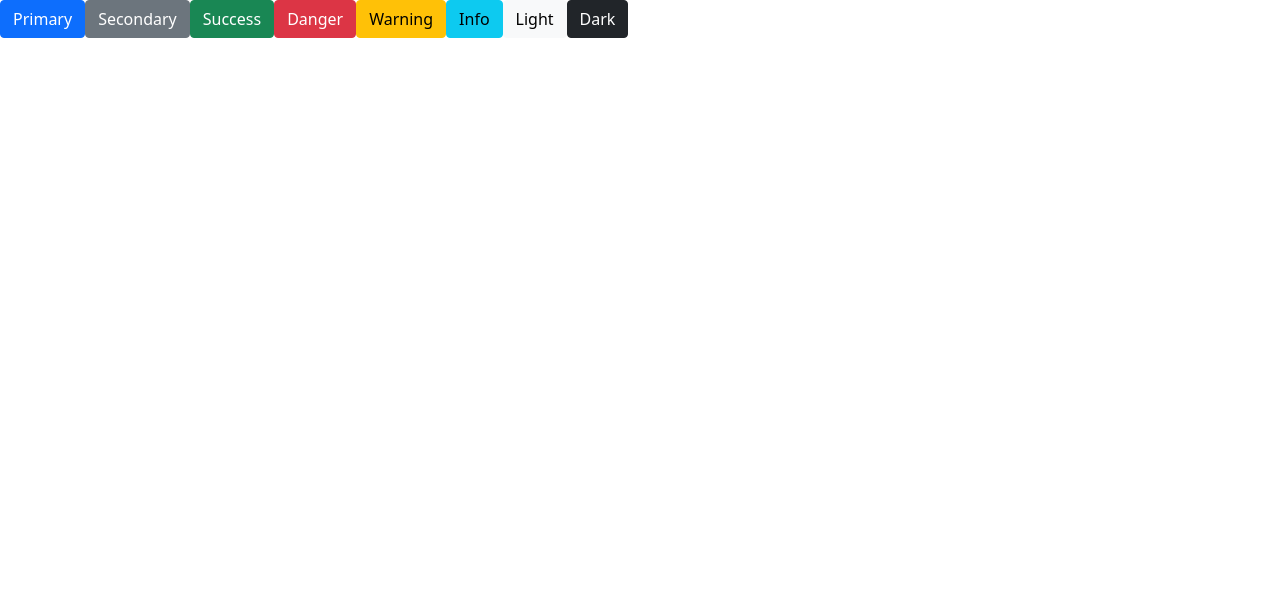
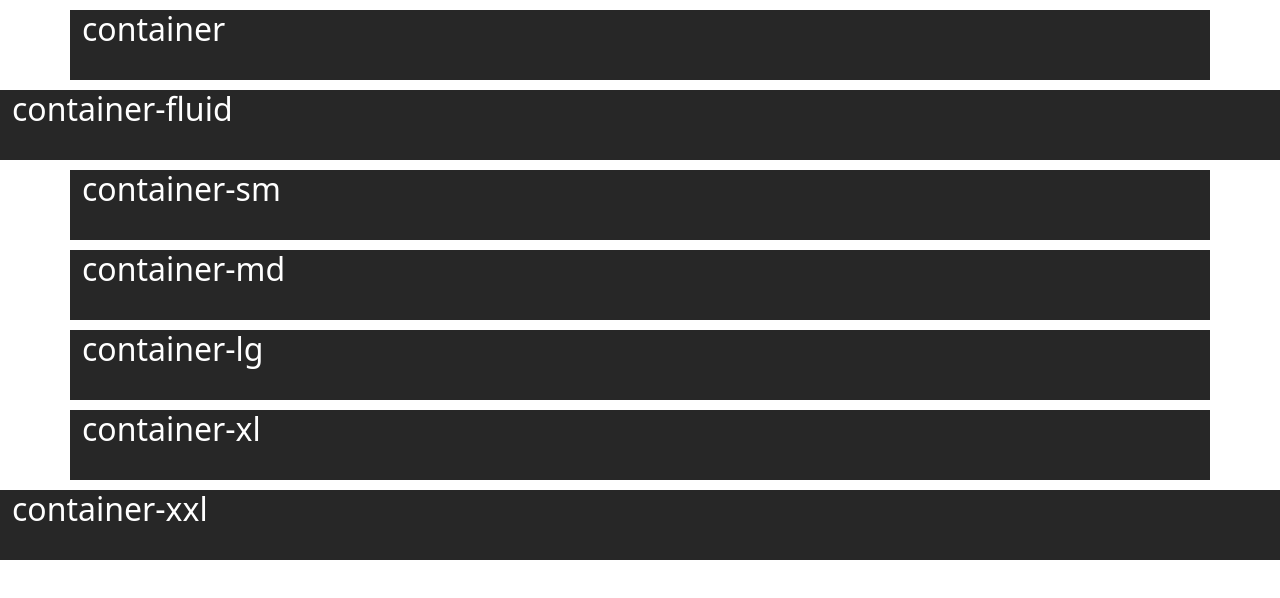
Before and after one commit to bacha-11/Learn-React-Bootstrap, a React (Create React App) app: page / in a window 1280 px wide. Shown: the top 598 px of the page. Built offline with nearby package versions, Linux system fonts and the light colour scheme.

Commit message:
Container's in bootstrap

```diff
--- a/src/App.css
+++ b/src/App.css
@@ -2,3 +2,10 @@
    background-color: #272727 !important;
    border: 1px solid #272727 !important;
 }
+
+.common{
+   background-color: #272727;
+   margin: 10px;
+   height: 70px;
+   color: #fff;
+}
--- a/src/App.js
+++ b/src/App.js
@@ -1,19 +1,13 @@
 import './App.css';
+import ContainerExample from './components/pages/ContainerExample';
 
 
 
 
 function App() {
   return (
-    <div className="App mx-0">
-      <button type="button" class="btn btn-primary">Primary</button>
-<button type="button" class="btn btn-secondary">Secondary</button>
-<button type="button" class="btn btn-success">Success</button>
-<button type="button" class="btn btn-danger">Danger</button>
-<button type="button" class="btn btn-warning">Warning</button>
-<button type="button" class="btn btn-info">Info</button>
-<button type="button" class="btn btn-light">Light</button>
-<button type="button" class="btn btn-dark">Dark</button>
+    <div className="App">
+      <ContainerExample />
     </div>
   );
 }
--- /dev/null
+++ b/src/components/pages/ContainerExample.js
@@ -0,0 +1,51 @@
+
+
+
+function ContainerExample() {
+
+
+    return (
+        <div>
+            <div className="container common">
+                <h2>container</h2>
+            </div>
+
+            <div className="container-fluid common">
+                <h2>container-fluid</h2>
+            </div>
+
+            <div className="container-sm common">
+                <h2>container-sm</h2>
+
+            </div>
+
+            <div className="container-md common">
+
+                <h2>container-md</h2>
+
+            </div>
+
+            <div className="container-lg common">
+
+                <h2>container-lg</h2>
+
+            </div>
+
+            <div className="container-xl common">
+
+                <h2>container-xl</h2>
+
+            </div>
+
+            <div className="container-xxl common">
+
+                <h2>container-xxl</h2>
+
+            </div>
+
+        </div>
+    )
+}
+
+
+export default ContainerExample;
```
